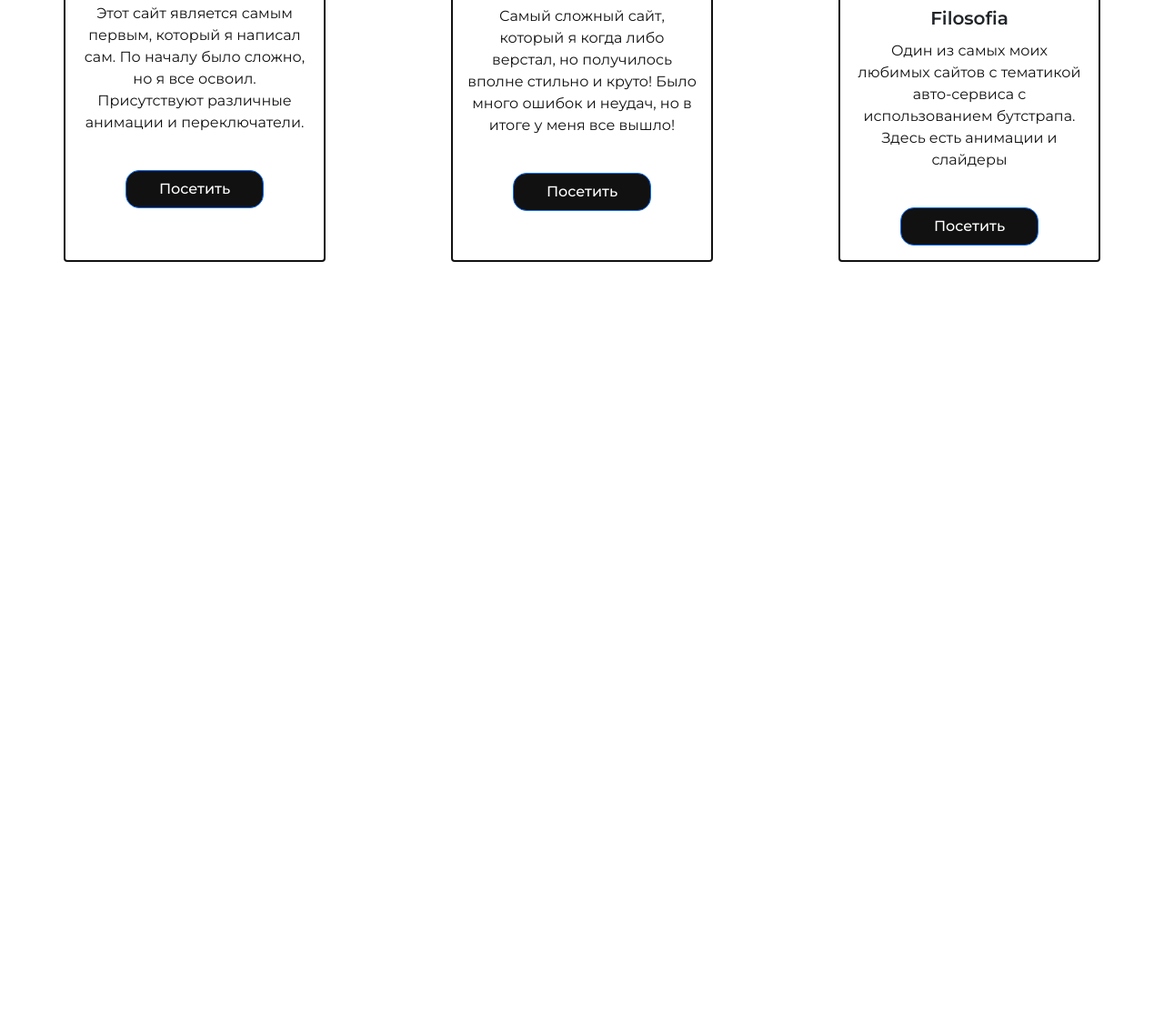
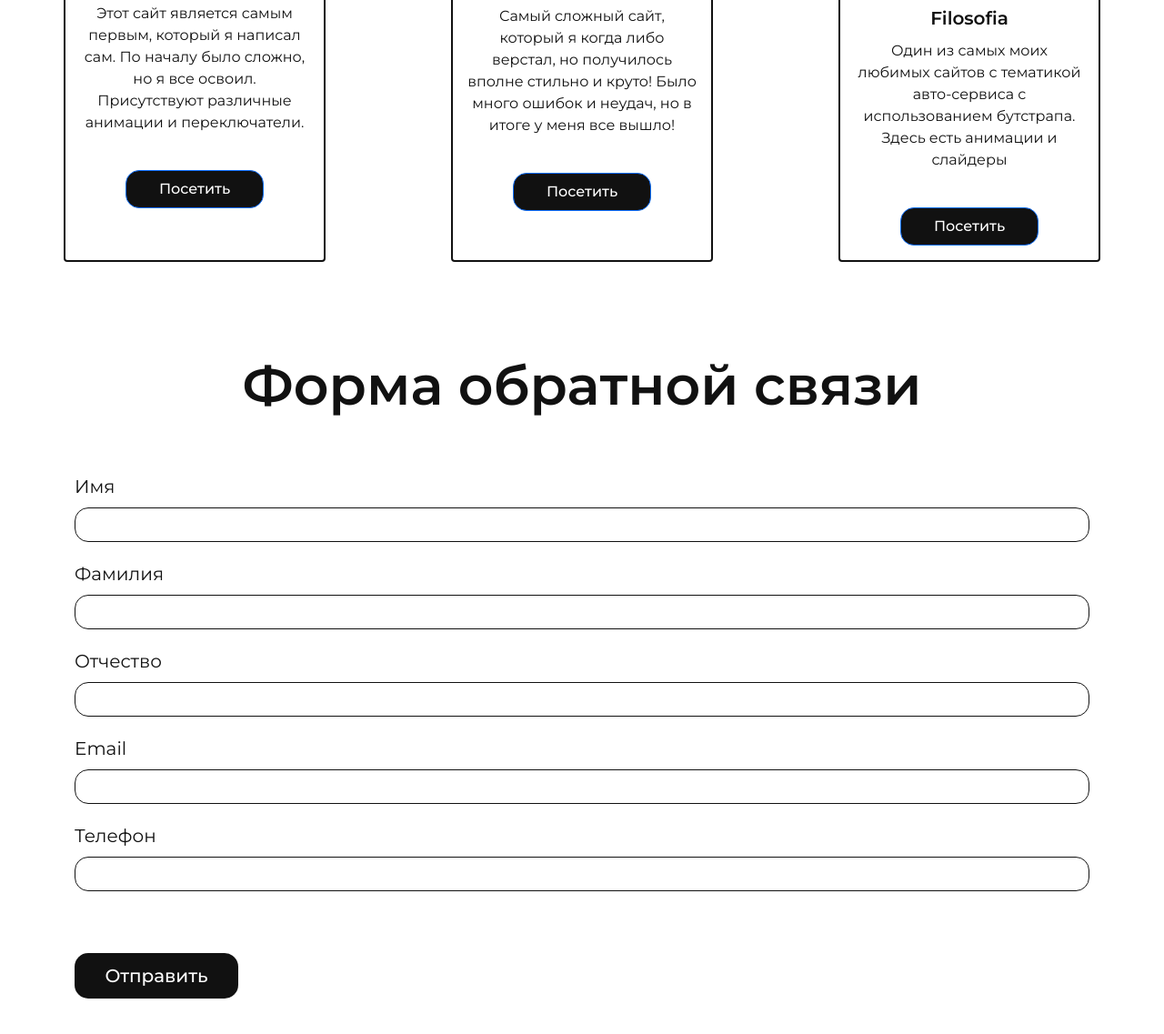
Before and after one commit to Ksarex/mysite, a plain HTML site: page index.html in a window 1280 px wide. Shown: the part 2958-4095 px from the top of the page at 91% size. Before the commit the page ends 3346 px from the top, so only its background shows below. Drawn offline with Linux system fonts and the light colour scheme.

Commit message:
block form

```diff
--- a/assets/styles/style.css
+++ b/assets/styles/style.css
@@ -191,12 +191,52 @@ header .container .nav {
 }
 .portfolio .container h1{
     font-weight: 600;
+    color:#111111;
 }
 .portfolio .container .card-title{
     font-weight: 600;
+    color:#111111;
 }
 
+.form{
 
+    padding-bottom: 100px;
+}
+.form .container h1{
+    text-align: center;
+    font-size:60px;
+    font-weight: 600;
+    margin-bottom: 60px;
+    color:#111111;
+}
+.form .container form{
+    font-family: "Montserrat", sans-serif;
+    font-size:20px;
+    color:#111111;
+}
+.form .container .form-control{
+    border-radius: 15px;
+    border:1px solid #111111;
+    margin-bottom: 20px;
+}
+.form .container button{
+    border:none;
+    display: flex;
+    justify-content: center;
+    background-color: #111111;
+    color:white;
+    font-weight: 500;
+    font-size:20px;
+    border-radius: 15px;
+    padding-top: 10px;
+    padding-bottom: 10px;
+    width: 180px;
+    transition: 0.5s;
+}
+.form .container button:hover{
+    background-color: #333333;
+    transition: 0.5s;
+}
 @media (max-width: 1200px) {
     .container{
         width: 950px;
@@ -297,4 +337,7 @@ header .container .nav {
         font-size:20px;
         margin-bottom: 0px;
     }
+    .form .container h1{
+        font-size:40px;
+    }
 }
--- a/index.html
+++ b/index.html
@@ -154,6 +154,46 @@
             </div>
         </div>
     </section>
+    <section class="form">
+        <div class="container">
+            <div class="row">
+                <div class="col-12">
+                    <h1>Форма обратной связи</h1>
+                </div>
+            </div>
+            <div class="row">
+                <div class="col-12">
+                    <form>
+                        <div class="mb-3">
+                          <label for="exampleInputEmail1" class="form-label">Имя</label>
+                          <input type="text" class="form-control" aria-describedby="emailHelp">
+                        </div>
+                        <div class="mb-3">
+                          <label for="exampleInputPassword1" class="form-label">Фамилия</label>
+                          <input type="text" class="form-control">
+                        </div>
+                        <div class="mb-3">
+                          <label for="exampleInputPassword1" class="form-label">Отчество</label>
+                          <input type="text" class="form-control">
+                        </div>
+                        <div class="mb-3">
+                          <label for="exampleInputPassword1" class="form-label">Email</label>
+                          <input type="email" class="form-control">
+                        </div>
+                        <div class="mb-3">
+                          <label for="exampleInputPassword1" class="form-label">Телефон</label>
+                          <input type="number" class="form-control">
+                        </div>
+                      </form>
+                </div>
+            </div>
+            <div class="row mt-5">
+                <div class="col-1">
+                    <button><p class="mb-0">Отправить</p></button>
+                </div>
+            </div>
+        </div>
+    </section>
 </body>
 
 </html>
```
